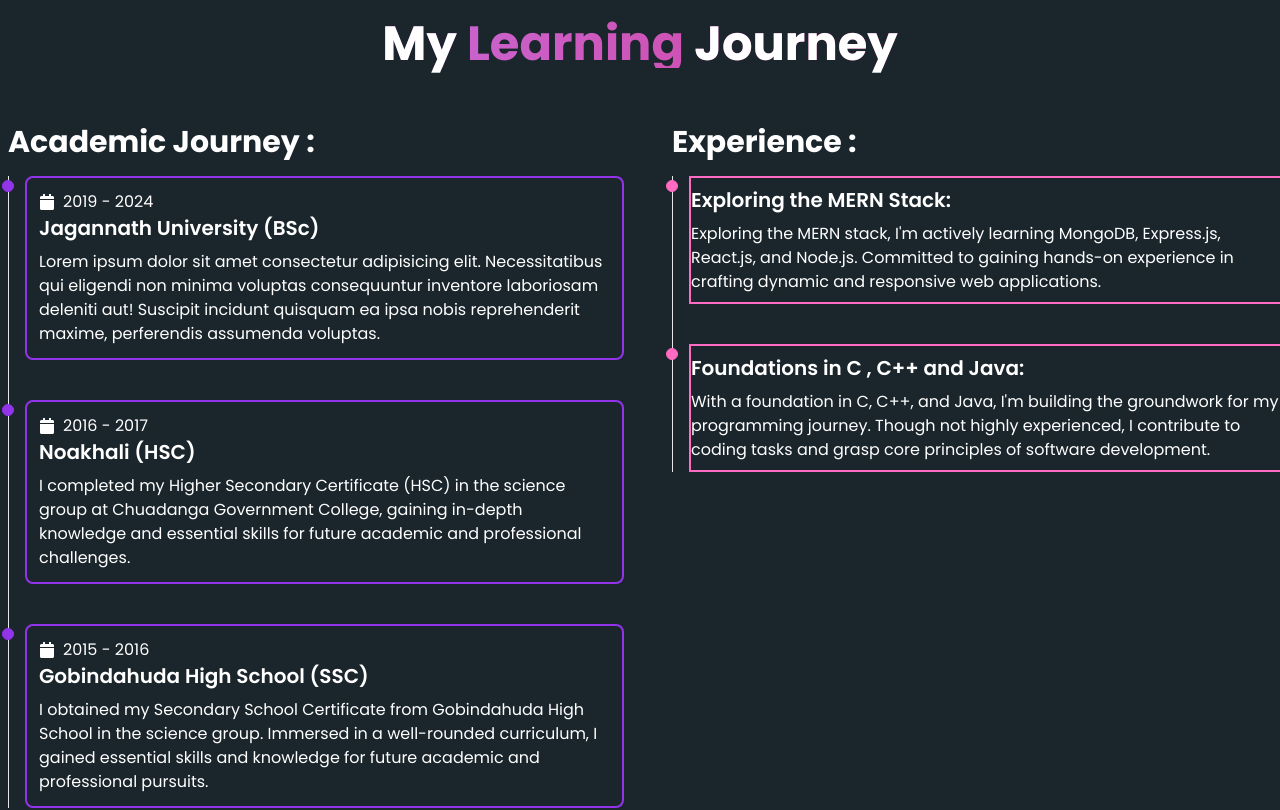
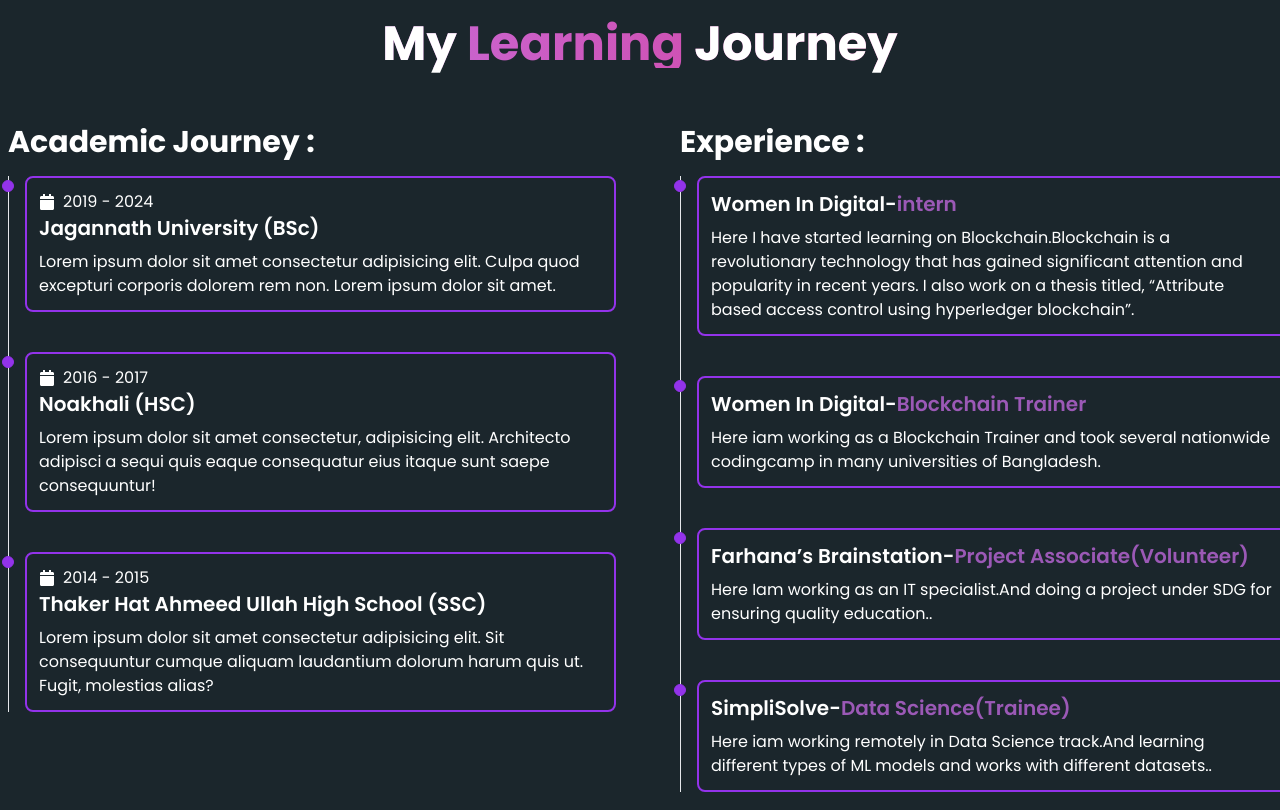
Before and after one commit to Sajib37/portfolio-of-trisha, a React (Vite) app: page / in a window 1280 px wide. Shown: the part 1660-2470 px from the top of the page. Built offline with nearby package versions, Linux system fonts and the light colour scheme; a web font is replaced by a local one.

Commit message:
experience section completed

```diff
--- a/src/App.css
+++ b/src/App.css
@@ -24,6 +24,22 @@
   animation: animate 6s ease-in-out infinite;
   transition: all 1s ease-in-out;
   padding: 330px;
+}
+
+/* Hover effect on experience timeline */
+
+.leftEffect{
+  height: 100%;
+  width: 0px;
+  position: absolute;
+  top: 0px;
+  left: 0px;
+  background-color: #08283e;
+  border-radius: 10px;
+  transition: 0.8s;
+}
+.container:hover .leftEffect{
+  width: 100%;
 }
 
 /* Animation */
--- a/src/components/Journey/Academic/Academic.jsx
+++ b/src/components/Journey/Academic/Academic.jsx
@@ -1,36 +1,63 @@
-import React from 'react';
+import React from "react";
 import { FaCalendar } from "react-icons/fa";
+import "./../../../App.css"
 
 const Academic = () => {
     return (
         <div>
-             <h1 className="text-xl md:text-3xl mb-4 font-bold">Academic Journey :</h1>
+            <h1 className="text-xl md:text-3xl mb-4 font-bold">
+                Academic Journey :
+            </h1>
             <ol className="relative border-s mx-auto border-gray-200 dark:border-gray-700 max-w-xs md:max-w-2xl">
                 <li className="mb-10 relative container ms-4">
                     <div className="absolute w-3 h-3 bg-purple-600 rounded-full top-1 -left-[23px] border border-purple-600 "></div>
-                    <div className='leftEffect'></div>
+                    <div className="leftEffect"></div>
                     <div className="relative rounded-lg w-full p-1 md:p-3 timeline-box bg-transparent border-2 border-purple-600">
-                        <span className="flex gap-2 items-center text-base"><FaCalendar /> 2019 - 2024</span>
-                        <h1 className="text-lg md:text-xl font-semibold mb-1 md:mb-2">Jagannath University (BSc)</h1>
-                        <p>Lorem ipsum dolor sit amet consectetur adipisicing elit. Necessitatibus qui eligendi non minima voluptas consequuntur inventore laboriosam deleniti aut! Suscipit incidunt quisquam ea ipsa nobis reprehenderit maxime, perferendis assumenda voluptas.</p>
+                        <span className="flex gap-2 items-center text-base">
+                            <FaCalendar /> 2019 - 2024
+                        </span>
+                        <h1 className="text-lg md:text-xl font-semibold mb-1 md:mb-2">
+                            Jagannath University (BSc)
+                        </h1>
+                        <p>
+                            Lorem ipsum dolor sit amet consectetur adipisicing
+                            elit. Culpa quod excepturi corporis dolorem rem non.
+                            Lorem ipsum dolor sit amet.
+                        </p>
                     </div>
                 </li>
                 <li className="mb-10 ms-4 relative container">
                     <div className="absolute w-3 h-3 bg-purple-600 rounded-full top-1 -left-[23px] border border-purple-600 "></div>
-                    <div className='leftEffect'></div>
+                    <div className="leftEffect"></div>
                     <div className="relative rounded-lg w-full p-1 md:p-3 timeline-box bg-transparent border-2 border-purple-600">
-                        <span className="flex gap-2 items-center text-base"><FaCalendar /> 2016 - 2017</span>
-                        <h1 className="text-lg md:text-xl font-semibold mb-1 md:mb-2">Noakhali  (HSC)</h1>
-                        <p>I completed my Higher Secondary Certificate (HSC) in the science group at Chuadanga Government College, gaining in-depth knowledge and essential skills for future academic and professional challenges.</p>
+                        <span className="flex gap-2 items-center text-base">
+                            <FaCalendar /> 2016 - 2017
+                        </span>
+                        <h1 className="text-lg md:text-xl font-semibold mb-1 md:mb-2">
+                            Noakhali (HSC)
+                        </h1>
+                        <p>
+                            Lorem ipsum dolor sit amet consectetur, adipisicing
+                            elit. Architecto adipisci a sequi quis eaque
+                            consequatur eius itaque sunt saepe consequuntur!
+                        </p>
                     </div>
                 </li>
                 <li className="mb-10 ms-4 relative container">
                     <div className="absolute w-3 h-3 bg-purple-600 rounded-full top-1 -left-[23px] border border-purple-600 "></div>
-                    <div className='leftEffect'></div>
+                    <div className="leftEffect"></div>
                     <div className="relative w-full rounded-lg p-1 md:p-3 timeline-box bg-transparent border-2 border-purple-600">
-                        <span className="flex gap-2 items-center text-base"><FaCalendar /> 2015 - 2016</span>
-                        <h1 className="text-lg md:text-xl font-semibold mb-1 md:mb-2">Gobindahuda High School (SSC)</h1>
-                        <p>I obtained my Secondary School Certificate from Gobindahuda High School in the science group. Immersed in a well-rounded curriculum, I gained essential skills and knowledge for future academic and professional pursuits.</p>
+                        <span className="flex gap-2 items-center text-base">
+                            <FaCalendar /> 2014 - 2015
+                        </span>
+                        <h1 className="text-lg md:text-xl font-semibold mb-1 md:mb-2">
+                            Thaker Hat Ahmeed Ullah High School (SSC)
+                        </h1>
+                        <p>
+                            Lorem ipsum dolor sit amet consectetur adipisicing
+                            elit. Sit consequuntur cumque aliquam laudantium
+                            dolorum harum quis ut. Fugit, molestias alias?
+                        </p>
                     </div>
                 </li>
             </ol>
--- a/src/components/Journey/Experience/Experience.jsx
+++ b/src/components/Journey/Experience/Experience.jsx
@@ -1,26 +1,83 @@
-import React from 'react';
-import { FaCalendar } from 'react-icons/fa';
-
+import React from "react";
+import { FaCalendar } from "react-icons/fa";
+import "./../../../App.css"
 const Experience = () => {
     return (
         <section>
             <h1 className="text-xl md:text-3xl mb-4 font-bold">Experience :</h1>
             <ol className="relative border-s border-gray-200 dark:border-gray-700 mx-auto max-w-xs md:max-w-2xl">
-                <li data-aos="fade-up" data-aos-duration="2000" className="mb-10 container relative ms-4">
-                    <div className="absolute w-3 h-3 bg-[#FF6AC2] rounded-full top-1 -left-[23px] border border-[#FF6AC2] "></div>
-                    <div className='leftEffect'></div>
+                <li className="mb-10 container relative ms-4">
+                    <div className="absolute w-3 h-3 bg-purple-600 rounded-full top-1 -left-[23px] border border-purple-600 "></div>
+                    <div className="leftEffect"></div>
 
-                    <div className="relative w-full py-1 md:py-2 timeline-box bg-transparent border-2 border-[#FF6AC2]">
-                        <h1 className="text-lg md:text-xl font-semibold mb-2 ">Exploring the MERN Stack:</h1>
-                        <p>Exploring the MERN stack, I'm actively learning MongoDB, Express.js, React.js, and Node.js. Committed to gaining hands-on experience in crafting dynamic and responsive web applications.</p>
+                    <div className="relative rounded-lg w-full p-1 md:p-3 timeline-box bg-transparent border-2 border-purple-600">
+                        <h1 className="text-lg md:text-xl font-semibold mb-2 ">
+                            Women In Digital-
+                            <span className="text-Primary">intern</span>
+                        </h1>
+                        <p>
+                            Here I have started learning on
+                            Blockchain.Blockchain is a revolutionary technology
+                            that has gained significant attention and popularity
+                            in recent years. I also work on a thesis titled,
+                            “Attribute based access control using hyperledger
+                            blockchain”.
+                        </p>
                     </div>
                 </li>
-                <li data-aos="fade-up" data-aos-duration="2000" className="mb-10 ms-4 relative container">
-                    <div className="absolute w-3 h-3 bg-[#FF6AC2] rounded-full top-1 -left-[23px] border border-[#FF6AC2] "></div>
-                    <div className='leftEffect'></div>
-                    <div className=" w-full relative py-1 md:py-2 timeline-box bg-transparent border-2 border-[#FF6AC2]">
-                        <h1 className="text-lg md:text-xl font-semibold mb-2">Foundations in C , C++ and Java:</h1>
-                        <p>With a foundation in C, C++, and Java, I'm building the groundwork for my programming journey. Though not highly experienced, I contribute to coding tasks and grasp core principles of software development.</p>
+
+                <li className="mb-10 container relative ms-4">
+                    <div className="absolute w-3 h-3 bg-purple-600 rounded-full top-1 -left-[23px] border border-purple-600 "></div>
+                    <div className="leftEffect"></div>
+
+                    <div className="relative rounded-lg w-full p-1 md:p-3 timeline-box bg-transparent border-2 border-purple-600">
+                        <h1 className="text-lg md:text-xl font-semibold mb-2 ">
+                            Women In Digital-
+                            <span className="text-Primary">
+                                Blockchain Trainer
+                            </span>
+                        </h1>
+                        <p>
+                            Here iam working as a Blockchain Trainer and took
+                            several nationwide codingcamp in many universities
+                            of Bangladesh.
+                        </p>
+                    </div>
+                </li>
+
+                <li className="mb-10 container relative ms-4">
+                    <div className="absolute w-3 h-3 bg-purple-600 rounded-full top-1 -left-[23px] border border-purple-600 "></div>
+                    <div className="leftEffect"></div>
+
+                    <div className="relative rounded-lg w-full p-1 md:p-3 timeline-box bg-transparent border-2 border-purple-600">
+                        <h1 className="text-lg md:text-xl font-semibold mb-2 ">
+                            Farhana’s Brainstation-
+                            <span className="text-Primary">
+                                Project Associate(Volunteer)
+                            </span>
+                        </h1>
+                        <p>
+                            Here Iam working as an IT specialist.And doing a
+                            project under SDG for ensuring quality education..
+                        </p>
+                    </div>
+                </li>
+                <li className="mb-10 container relative ms-4">
+                    <div className="absolute w-3 h-3 bg-purple-600 rounded-full top-1 -left-[23px] border border-purple-600 "></div>
+                    <div className="leftEffect"></div>
+
+                    <div className="relative rounded-lg w-full p-1 md:p-3 timeline-box bg-transparent border-2 border-purple-600">
+                        <h1 className="text-lg md:text-xl font-semibold mb-2 ">
+                            SimpliSolve-
+                            <span className="text-Primary">
+                                Data Science(Trainee)
+                            </span>
+                        </h1>
+                        <p>
+                            Here iam working remotely in Data Science track.And
+                            learning different types of ML models and works with
+                            different datasets..
+                        </p>
                     </div>
                 </li>
             </ol>
--- a/src/components/Journey/Journey.jsx
+++ b/src/components/Journey/Journey.jsx
@@ -7,7 +7,7 @@
         <section className='max-w-screen-xl mx-auto py-8 pb-12 min-h-screen'>
             <h1 className="font-bold text-center text-transparent lg:text-5xl md:text-4xl text-3xl bg-clip-text bg-gradient-to-r from-purple-400 to-pink-600"><span className="text-white">My</span> Learning <span className="text-white">Journey</span></h1>
 
-            <section  className='text-white  justify-center flex flex-col lg:flex-row px-2 gap-8 lg:gap-16 mt-8 md:mt-12 lg:mt-14'>
+            <section  className='text-white  justify-center flex flex-col lg:flex-row px-2 gap-8 lg:gap-20 mt-8 md:mt-12 lg:mt-14'>
                 <Academic></Academic>
                 <Experience></Experience>
             </section>
```
